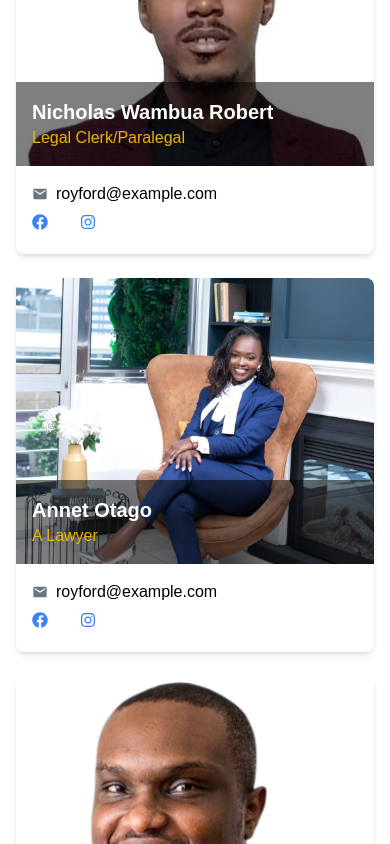
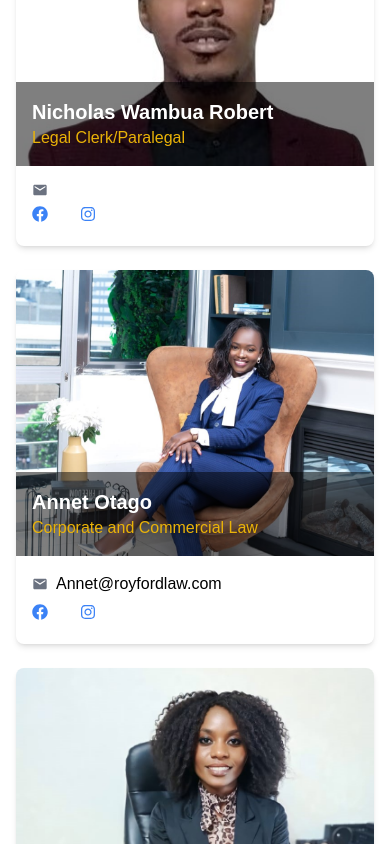
Before and after one commit to rencyngina/law-firm, a Next.js app: page /team in a window 390 px wide. Shown: the part 1156-2000 px from the top of the page. Built offline with nearby package versions, Linux system fonts and the light colour scheme; some icons are missing.

Commit message:
update component

```diff
--- a/src/components/faq.jsx
+++ b/src/components/faq.jsx
@@ -3,7 +3,6 @@ import React, { useEffect } from "react";
 
 const Faq = () => {
   useEffect(() => {
-    // JavaScript to toggle the answers and rotate the arrows
     document
       .querySelectorAll('[id^="question"]')
       .forEach(function (button, index) {
@@ -26,7 +25,7 @@ const Faq = () => {
     <section className="py-8 bg-gray-50 sm:py-16 lg:py-18">
       <div className="px-4 mx-auto sm:px-6 lg:px-8 max-w-7xl">
         <div className="max-w-2xl mx-auto text-center">
-          <h2 className="text-2xl  leading-tight text-black sm:text-4xl lg:text-5xl">
+          <h2 className="text-2xl leading-tight text-black sm:text-4xl lg:text-5xl">
             Got some burning questions about our services?
           </h2>
         </div>
@@ -38,7 +37,7 @@ const Faq = () => {
               data-state="closed"
               className="flex items-center justify-between w-full px-10 py-5 sm:p-6"
             >
-              <span className="flex text-lg font-semibold text-black">
+              <span className="flex text-md lg:text-lg lg:font-semibold text-black">
                 How much do you charge for your legal services?
               </span>
               <svg
@@ -72,11 +71,11 @@ const Faq = () => {
           <div className="transition-all duration-200 bg-white border border-gray-200 shadow-lg cursor-pointer hover:bg-gray-50">
             <button
               type="button"
-              id="question1"
+              id="question2"
               data-state="closed"
               className="flex items-center justify-between w-full px-4 py-5 sm:p-6"
             >
-              <span className="flex text-lg font-semibold text-black">
+              <span className="flex text-md lg:text-lg lg:font-semibold text-black">
                 What documents should I bring to my initial consultation?
               </span>
               <svg
@@ -111,11 +110,11 @@ const Faq = () => {
           <div className="transition-all duration-200 bg-white border border-gray-200 shadow-lg cursor-pointer hover:bg-gray-50">
             <button
               type="button"
-              id="question1"
+              id="question3"
               data-state="closed"
               className="flex items-center justify-between w-full px-4 py-5 sm:p-6"
             >
-              <span className="flex text-lg font-semibold text-black">
+              <span className="flex text-md lg:text-lg lg:font-semibold text-black">
                 How can I schedule a consultation with one of your attorneys?
               </span>
               <svg
@@ -149,11 +148,11 @@ const Faq = () => {
           <div className="transition-all duration-200 bg-white border border-gray-200 shadow-lg cursor-pointer hover:bg-gray-50">
             <button
               type="button"
-              id="question1"
+              id="question4"
               data-state="closed"
               className="flex items-center justify-between w-full px-4 py-5 sm:p-6"
             >
-              <span className="flex text-lg font-semibold text-black">
+              <span className="flex text-md lg:text-lg lg:font-semibold text-black">
                 How do I stay updated on the progress of my case?
               </span>
               <svg
--- a/src/components/patners.jsx
+++ b/src/components/patners.jsx
@@ -4,7 +4,7 @@ import "slick-carousel/slick/slick.css";
 import "slick-carousel/slick/slick-theme.css";
 import Image from "next/image";
 import Link from "next/link";
-import Faq from "./faq"
+import Faq from "./faq";
 
 const Partners = () => {
   const partners = [
@@ -32,7 +32,7 @@ const Partners = () => {
 
   return (
     <>
-    <div className="bg-gray-100 w-full py-10 h-auto lg:h-[85vh] xl:h-[89vh] overflow-y-hidden">
+      <div className="bg-gray-100 w-full py-10 h-auto lg:h-[85vh] xl:h-[89vh] overflow-y-hidden">
         <div className="container mx-auto lg:flex lg:items-center lg:justify-between lg:gap-8 xl:gap-10 p-4 xl:p-12 lg:p-8">
           <div className="lg:w-1/2 relative ">
             <Slider {...settings} className="w-full lg:h-[80vh]">
@@ -61,8 +61,8 @@ const Partners = () => {
             </h1>
             <div className="w-20 h-1 bg-[#A65A2A] mb-6"></div>
             <p className="text-yellow-500 text-lg lg:text-xl xl:text-2xl mb-4">
-              Our lawyers are enthusiastic, committed, flexible, and commercially
-              minded.
+              Our lawyers are enthusiastic, committed, flexible, and
+              commercially minded.
             </p>
             <p className="text-black text-md lg:text-lg xl:text-xl leading-normal mb-8">
               In our dynamic portfolio, we specialize in debt and equity issues,
@@ -72,13 +72,37 @@ const Partners = () => {
               Our team includes partners, associates, and support staff; further
               on-call counsel is available for specific projects.
             </p>
-            <Link href="/Our-lawyer" className="inline-block font-extrabold text-white py-3 px-6 bg-yellow-500 hover:bg-yellow-600 transition duration-300">
+            <div className="flex gap-4">
+              {/*<Link href="/Our-lawyer" className="inline-block font-extrabold text-white py-3 px-6 bg-yellow-500 text-center justify-center hover:bg-yellow-600 transition duration-300">
                 Get a Lawyer
-            </Link>
+              </Link>*/}
+              <button
+                className="mt-4 font-extrabold text-white py-3 px-6 hover:bg-yellow-500 transition duration-300 border-2 border-yellow-500"
+                style={
+                  {
+                    // background: "rgb(208,178,22)",
+                  }
+                }
+              >
+                <Link href="/Our-lawyer" className="text-black">
+                  Get a Lawyer
+                </Link>
+              </button>
+              <a href="mailto:info@royfordlaw.co.ke">
+                <button
+                  className="mt-4 font-extrabold text-white py-3 px-6 hover:bg-yellow-500 transition duration-300 border-2 border-yellow-500"
+                  style={{
+                    background: "rgb(208,178,22)",
+                  }}
+                >
+                  <span className="text-white">Contact Us</span>
+                </button>
+              </a>
+            </div>
           </div>
         </div>
-        </div>
-        <Faq />
+      </div>
+      <Faq />
     </>
   );
 };
--- a/src/components/section2.jsx
+++ b/src/components/section2.jsx
@@ -72,7 +72,7 @@ const Section2 = () => {
             Our solutions for your <br />
             <span className="text-[#D0B216] background-clip-text">Growth</span>
           </h1>
-          <p className="text-white lg:text-lg xl:text-lg text-md lg:mt-0 xl:mt-6 mt-4">
+          <p className="text-white lg:text-lg xl:text-lg text-sm lg:mt-0 xl:mt-6 mt-4">
             Established in{" "}
             <span className="font-bold bg-clip-text text-transparent bg-[#D0B216]">
               2016{" "}
@@ -87,7 +87,7 @@ const Section2 = () => {
             precision, and every case is handled with utmost dedication. Welcome
             to a legal experience like no other.
           </p>
-          <p className="text-white lg:text-lg xl:text-xl text-md lg:mt-0 xl:mt-6 mt-4">
+          <p className="text-white lg:text-lg xl:text-xl text-sm lg:mt-0 xl:mt-6 mt-4">
             In the legal realm, experience is our legacy at Mwenda Royford & Co
             Advocates. Our team, a fusion of private practice virtuosos, public
             sector stalwarts, and international legal luminaries, sets us
@@ -95,9 +95,9 @@ const Section2 = () => {
             a maestro, redefining excellence in a succinct ensemble.
           </p>
           <button
-            className="mt-4 font-extrabold text-white py-3 px-6 hover:bg-yellow-500 transition duration-300"
+            className="mt-4 font-extrabold text-white py-3 px-6 hover:bg-yellow-500 transition duration-300 border-2 border-yellow-500"
             style={{
-              background: "rgb(208,178,22)",
+              // background: "rgb(208,178,22)",
             }}
           >
             <Link href="/about" className="text-white">
@@ -125,7 +125,7 @@ const Section2 = () => {
               {workHours}
             </h3>
             <p className="text-white text-xs font-extrabold">
-              Year Of Establishment
+              Established
             </p>
           </div>
           <div
--- a/src/pages/about.jsx
+++ b/src/pages/about.jsx
@@ -115,7 +115,6 @@ const About = () => {
         <h1>Who we are</h1>
       </HeroSection>
       <ContentSection>
-        <h1>About us</h1>
         <p>
           Established in 2016, Mwenda Royford and Company Advocates stands at
           the forefront of legal innovation, sculpting a legacy of excellence
--- a/src/pages/team.jsx
+++ b/src/pages/team.jsx
@@ -17,8 +17,8 @@ const Team = () => {
       id: 1,
       name: "Nkonge Royford Mwenda",
       image: "/images/Mwenda2.jpg",
-      work: "CEO",
-      email: "royford@example.com",
+      work: "Senior Advocate",
+      email: "mwenda@royfordlaw.com",
       facebook: "https://www.facebook.com/royford",
       twitter: "https://www.twitter.com/royford",
       instagram: "https://www.instagram.com/royford",
@@ -30,7 +30,7 @@ const Team = () => {
       name: "Nicholas Wambua Robert",
       image: '/images/Nicholus1.jpg',
       work: 'Legal Clerk/Paralegal',
-      email: 'royford@example.com',
+      email: '',
       facebook: 'https://www.facebook.com/royford',
       twitter: 'https://www.twitter.com/royford',
       instagram: 'https://www.instagram.com/royford',
@@ -41,8 +41,8 @@ const Team = () => {
       id: 3,
       name: "Annet Otago",
       image: '/images/Anett1.jpg',
-      work: 'A Lawyer',
-      email: 'royford@example.com',
+      work: 'Corporate and Commercial Law',
+      email: 'Annet@royfordlaw.com',
       facebook: 'https://www.facebook.com/royford',
       twitter: 'https://www.twitter.com/royford',
       instagram: 'https://www.instagram.com/royford',
@@ -51,10 +51,10 @@ const Team = () => {
     },
     {
       id: 4,
-      name: " !!Boaz Amoro Nyakeri",
-      image: '/images/John-Mbaluto.webp',
-      work: 'Senior advocate',
-      email: 'royford@example.com',
+      name: "Mystry Nalisi Mmbaka",
+      image: '/images/secritary1.jpg',
+      work: 'Secretary/Receptionist',
+      email: '',
       facebook: 'https://www.facebook.com/royford',
       twitter: 'https://www.twitter.com/royford',
       instagram: 'https://www.instagram.com/royford',
@@ -66,7 +66,7 @@ const Team = () => {
       name: "Ngava Joy Kaaria",
       image: '/images/Moris1.jpg',
       work: 'cybersecurity & IT specialist.',
-      email: 'royford@example.com',
+      email: 'morris@royfordlaw.com',
       facebook: 'https://www.facebook.com/royford',
       twitter: 'https://www.twitter.com/royford',
       instagram: 'https://www.instagram.com/royford',
```
Also changed, not shown: public/images/secritary1.jpg (added).
